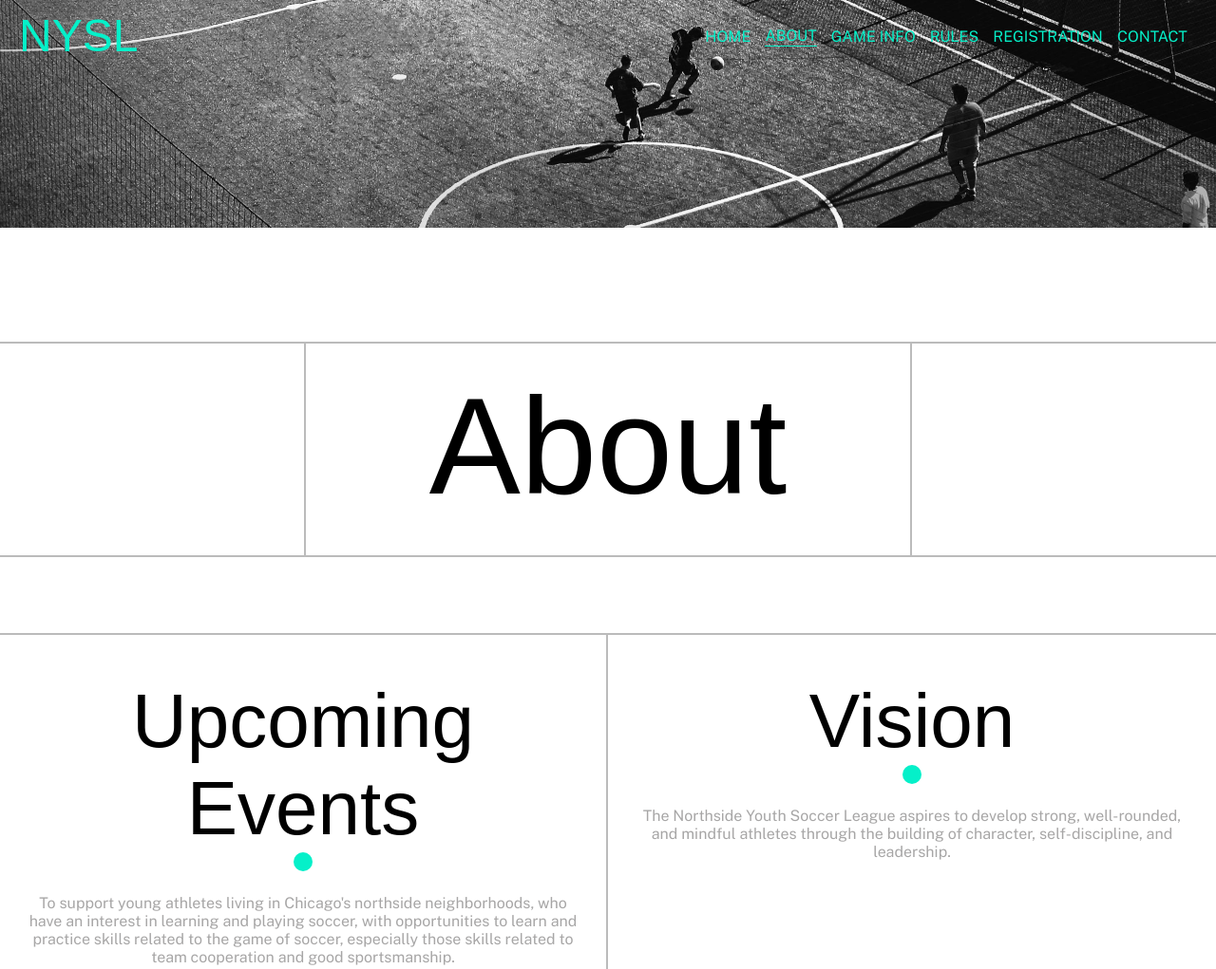
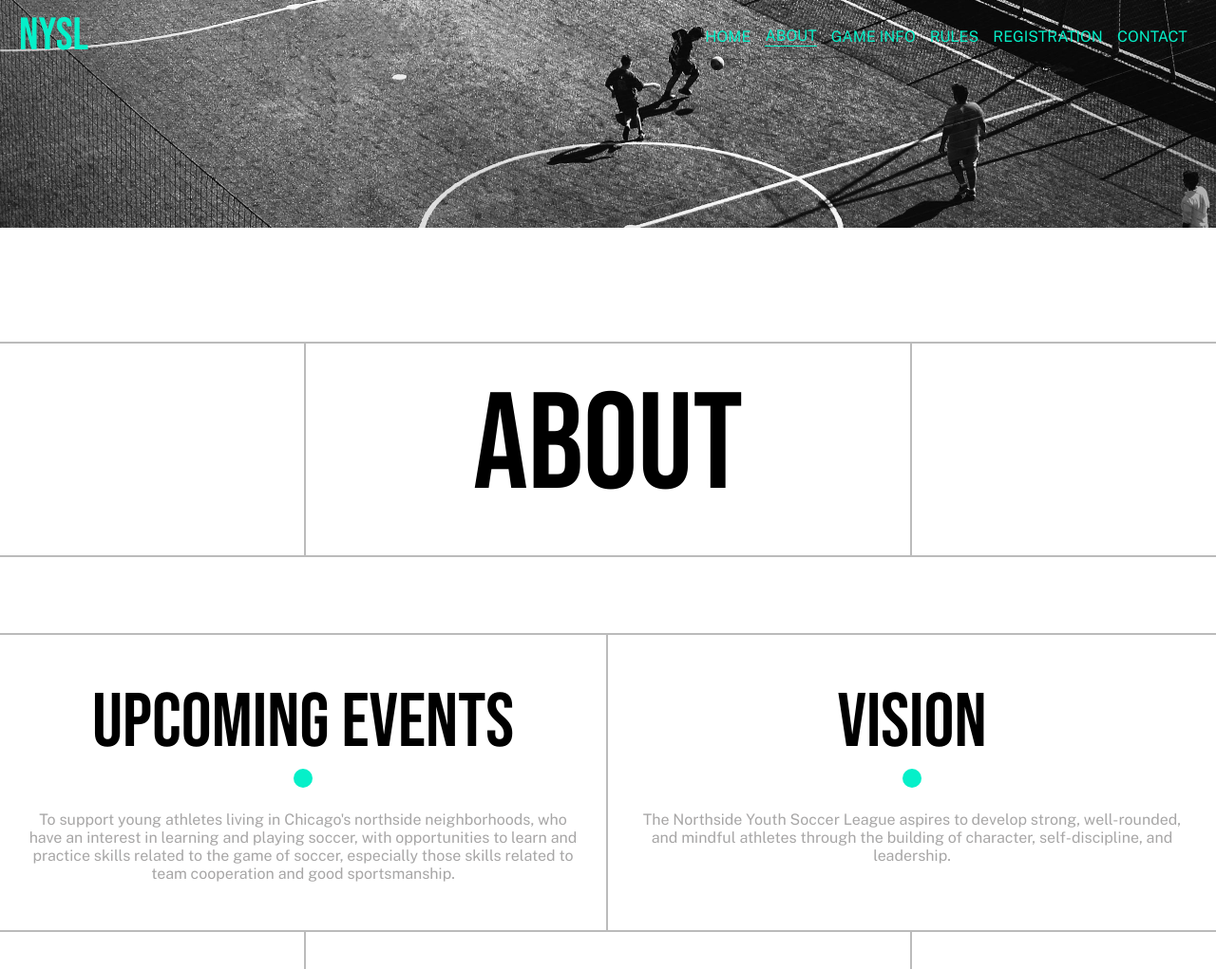
Before and after one commit to marccata/NYSL, a plain HTML site: page about.html in a window 1280 px wide. Shown: the top 1021 px of the page at 95% size. Drawn offline with nearby package versions, Linux system fonts and the light colour scheme.

Commit message:
Google fonts fix

```diff
--- a/about.html
+++ b/about.html
@@ -18,7 +18,7 @@
 
     <!--Google fonts-->
     <link href="https://fonts.googleapis.com/css?family=Public+Sans&display=swap" rel="stylesheet">
-    <link href="https://fonts.googleapis.com/css?family=Public+Sans&display=swap" rel="stylesheet">
+    <link href="https://fonts.googleapis.com/css?family=Bebas+Neue&display=swap" rel="stylesheet">
 
     <!--JS for menu-->
     <script src="https://ajax.googleapis.com/ajax/libs/jquery/1.9.1/jquery.min.js"></script>
```
Also changed, not shown: contact.html (+1 -1 lines), game-info.html (+1 -1 lines), index.html (+1 -1 lines), registration-form-data.html (+1 -1 lines), registration-form.html (+1 -1 lines), rules.html (+1 -1 lines).
